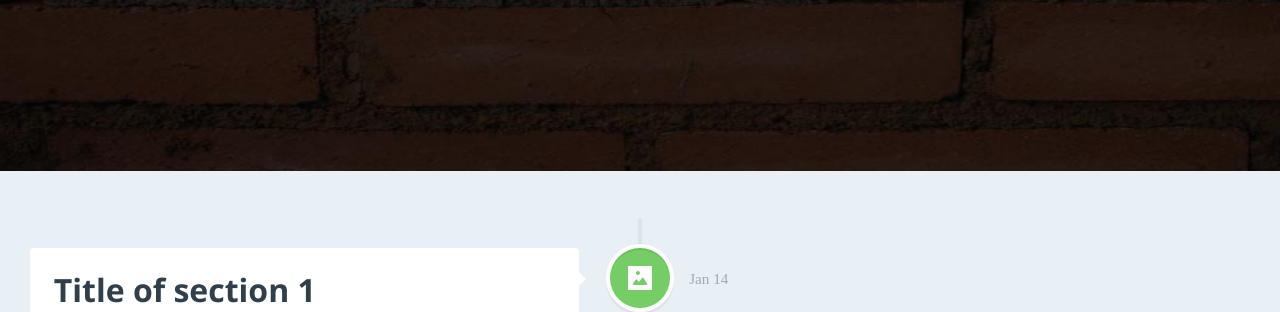
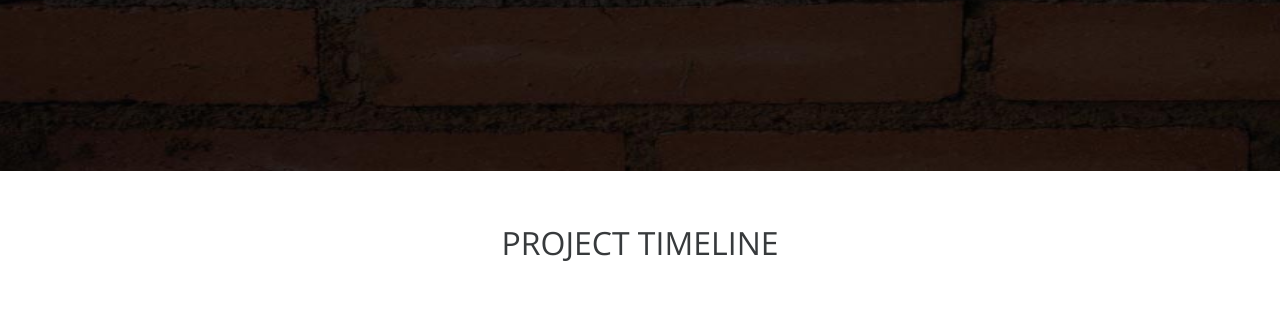
Before and after one commit to masjidarraheem/rodeomasjid, a plain HTML site: page update.html in a window 1280 px wide. Shown: the part 629-941 px from the top of the page. Drawn offline with nearby package versions, Linux system fonts and the light colour scheme; a script that the page names is missing; files whose address does not match are found by name; a web font is replaced by a local one.

Commit message:
added timeline section title

```diff
--- a/css/templatemo-style.css
+++ b/css/templatemo-style.css
@@ -392,6 +392,11 @@ a:focus {
 	padding-bottom: 6rem;
 }
 
+.tm-section-timeline {
+  padding-top: 3rem;
+  padding-bottom: 0rem;
+}
+
 .tm-section-donate {
 	padding-top: 0rem;
 	padding-bottom: 6rem;
--- a/update.html
+++ b/update.html
@@ -77,6 +77,11 @@ src="https://www.facebook.com/tr?id=432855704686738&ev=PageView&noscript=1"
                   </section>
 
             </div>
+
+<div class="row tm-section-timeline">
+           <p class="tm-section-intro-text text-xs-center">PROJECT TIMELINE</p>
+</div>
+
 
 <div class="row tm-section-header">
 <section class="cd-timeline js-cd-timeline">
```
